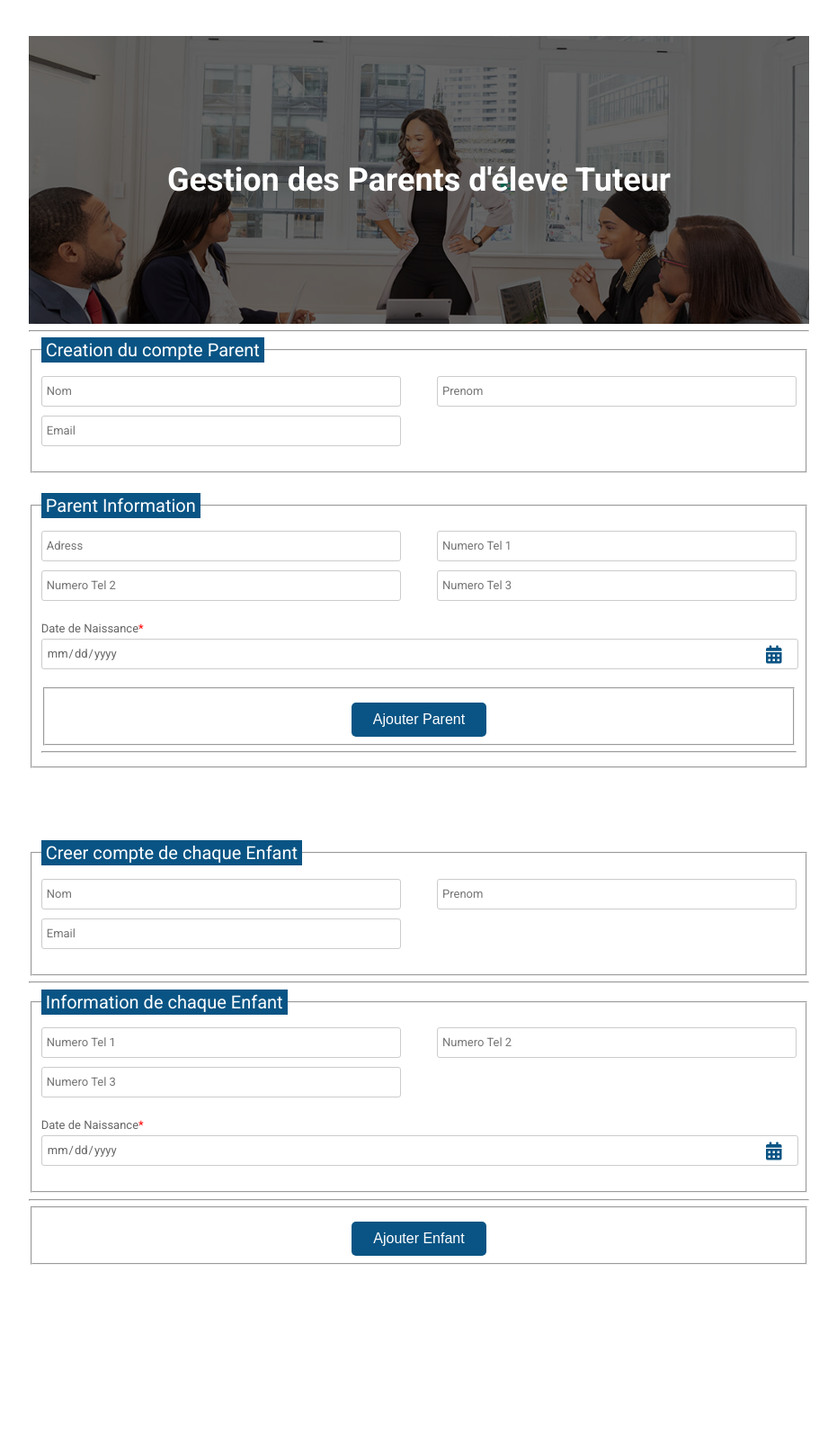
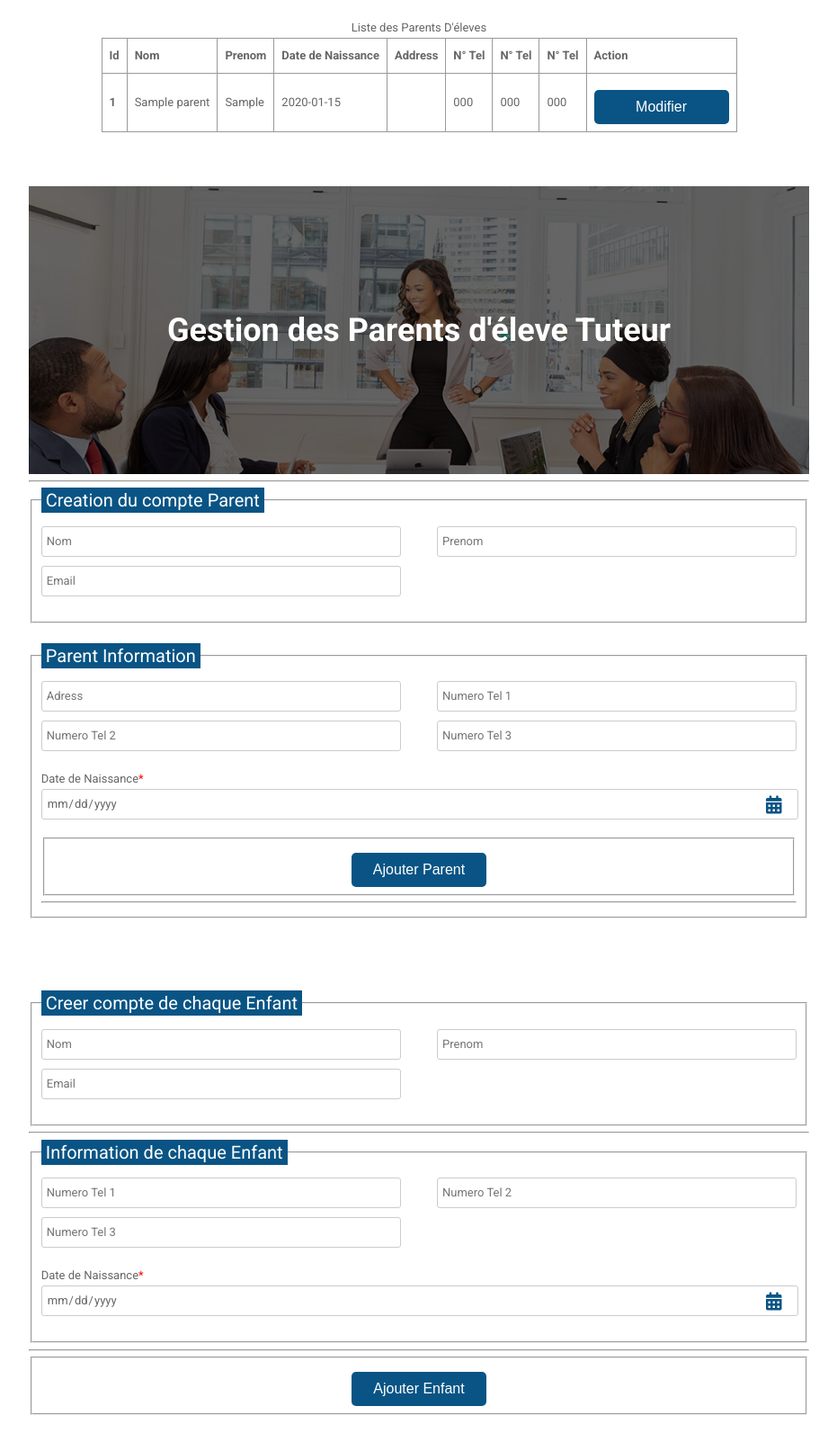
Before and after one commit to NohaNekamiche/E-school_Plateforme, a PHP site: page /pages/gestionParents.php in a window 1280 px wide. Shown: the whole page at 90% size, without its empty margins (174-1105 px from the left). Before the commit the page ends 1406 px from the top, so only its background shows below. Run offline with PHP 8.4, Linux system fonts and the light colour scheme; tables that the repository leaves empty hold one stand-in row (values such as "Sample post"); data that the repository does not hold is empty; some libraries are stand-ins or nearby versions.

Commit message:
afficher les parents

```diff
--- a/Controler/parentCtrl.php
+++ b/Controler/parentCtrl.php
@@ -12,5 +12,10 @@ class parentCtrl{
     public function getLastInsert(){
         return parents::getLastInsert();
     }
+
+
+    public function getAllParents(){
+        return parents::getAllParents();
+    }
 }
 ?>
--- a/Model/parent.php
+++ b/Model/parent.php
@@ -16,5 +16,12 @@ class parents{
     public static function getLastInsert(){
         return model::getLastId();
     }
+
+    public static function getAllParents(){
+        model::connexion();
+        $requete="SELECT * From parents";
+        $result=model::request($requete);
+        return $result;
+    }
 }
 ?>
--- a/pages/gestionParents.php
+++ b/pages/gestionParents.php
@@ -8,9 +8,48 @@ session_start();
     <link href="https://fonts.googleapis.com/css?family=Roboto:300,400,500,700" rel="stylesheet">
     <link rel="stylesheet" href="https://use.fontawesome.com/releases/v5.5.0/css/all.css" integrity="sha384-B4dIYHKNBt8Bc12p+WXckhzcICo0wtJAoU8YZTY5qE0Id1GSseTk6S+L3BlXeVIU" crossorigin="anonymous">
     <link rel="stylesheet" href="../public/CSS/gestionusersstyle.css">
+
   </head>
   <body>
+    <div class="testbox">
+    <div >
+      <table >
+      <caption >Liste des Parents D'éleves</caption>
+      <thead>
+      <th>Id</th>
+      <th>Nom</th>
+      <th>Prenom</th>
+      <th>Date de Naissance</th>
+      <th>Address</th>
+      <th>N° Tel </th>
+      <th>N° Tel </th>
+      <th>N° Tel </th>
+      <th colspan="2">Action </th>
+      <?php
+          require_once "../Controler/parentCtrl.php";
+          $ctrl=new parentCtrl();
+          $result=$ctrl->getAllParents();
+          foreach($result as $row){
+      ?>
+            <tr>
+            <th scope="row"> <?php  echo $row['id'];?></th>
+            <td> <?php  echo $row['nom'];?></td>
+            <td> <?php  echo $row['prenom'];?></td>
+            <td> <?php  echo $row['dateNais'];?></td>
+            <td> <?php  echo $row['adress'];?></td>
+            <td> <?php  echo $row['numTel1'];?></td>
+            <td> <?php  echo $row['numTel2'];?></td>
+            <td> <?php  echo $row['numTel3'];?></td>
+            <td> <a href="gestionParents.php?edit=<?php echo $row['id']?>"
+              ><button class="btn-block">Modifier</button></a></td>
+            </td>
+            </tr>
+      <?php }?>
+      </thead>
 
+      </table>
+      </div>
+    </div>
     <?php
           require_once "../Vue/parentsVue.php";
           require_once '../Controler/EleveCtrl.php';
--- a/public/CSS/gestionusersstyle.css
+++ b/public/CSS/gestionusersstyle.css
@@ -113,6 +113,7 @@ html, body {
     margin-top: 10px;
     text-align: center;
     }
+
     button {
     width: 150px;
     padding: 10px;
@@ -126,6 +127,15 @@ html, body {
     button:hover {
     background: #4286f4;
     }
+    table {
+        border-collapse: collapse;
+      }
+
+      td, th {
+        border: 1px solid #999;
+        padding: 0.5rem;
+        text-align: left;
+      }
     @media (min-width: 568px) {
     .name-item, .city-item {
     display: flex;
```
